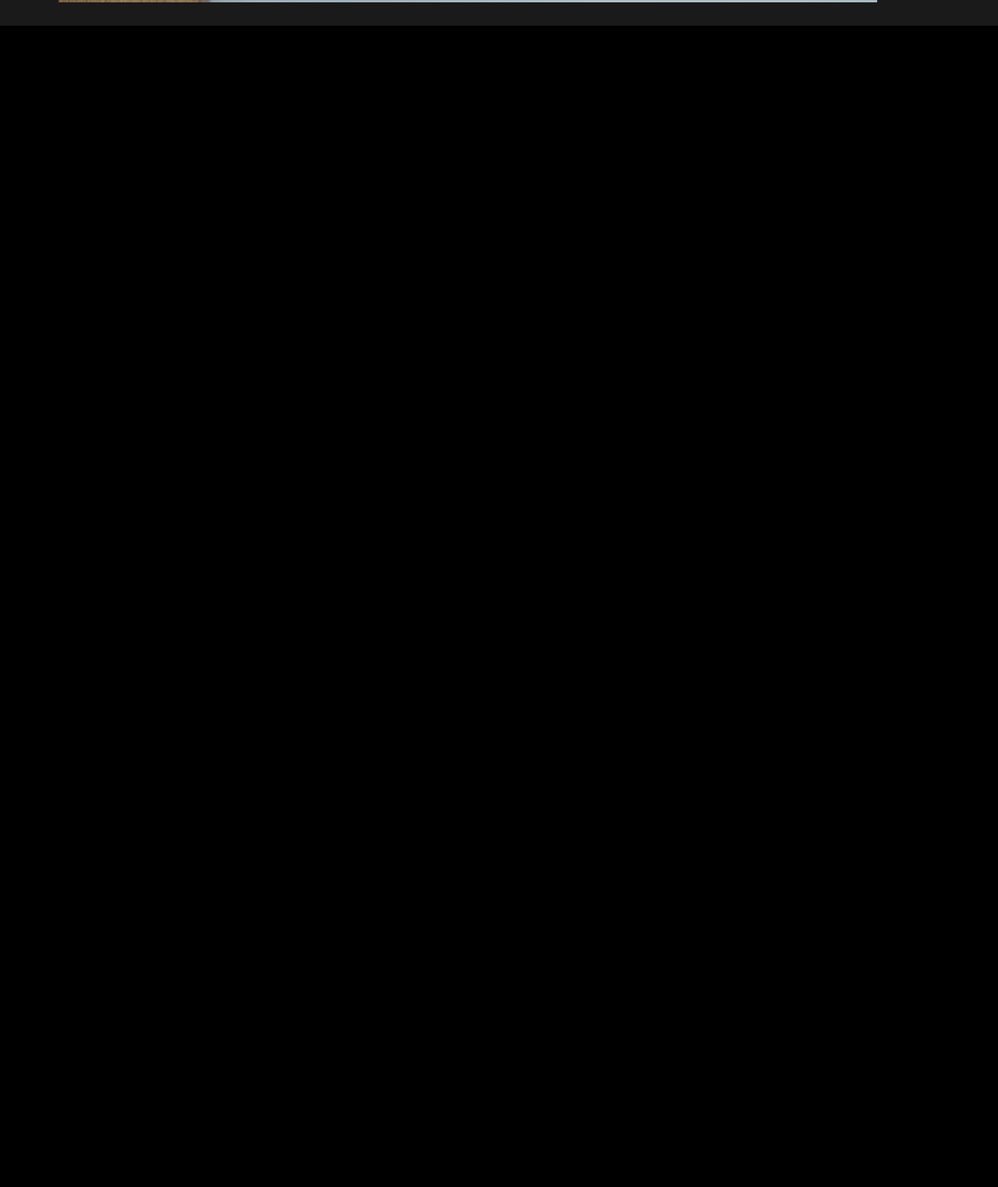
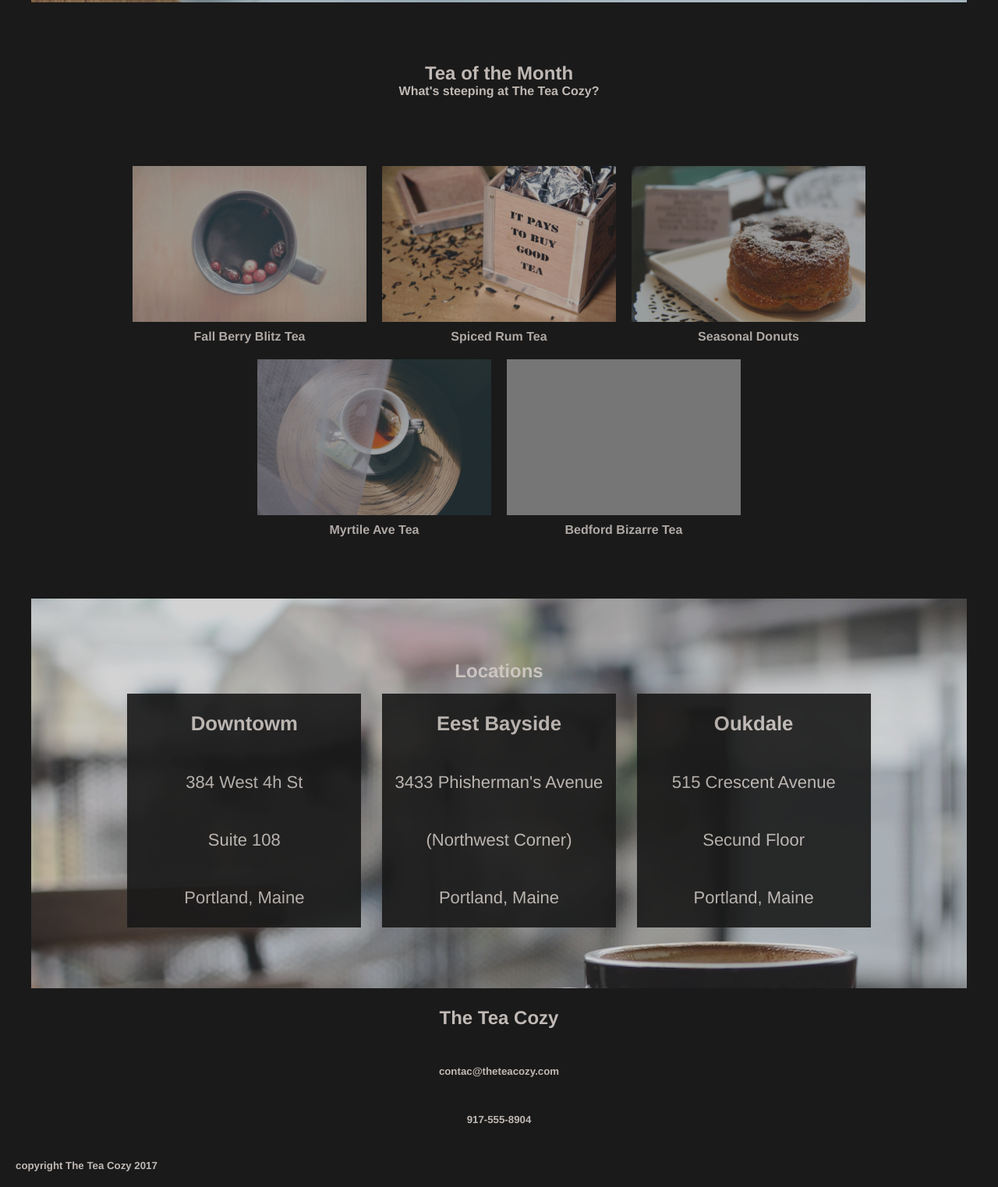
Before and after one commit to AbneSantos/aulas-de-html, a plain HTML site: page index.html in a window 1280 px wide. Shown: the part 767-2290 px from the top of the page at 78% size. Before the commit the page ends 800 px from the top, so only its background shows below. Drawn offline with Linux system fonts and the light colour scheme; grey boxes are pictures that could not be loaded.

Commit message:
tea
Signed-off-by: Abne Santos <112580977+AbneSantos@users.noreply.github.com>

```diff
--- a/index.html
+++ b/index.html
@@ -6,20 +6,86 @@
 </head>
   <body>
     <header>
-      <img src="./resources/img-tea-cozy-logo.png" alt="logo">
+      <div class="header">
+        <img src="resources/img-tea-cozy-logo.png" alt="logo photo">
 
-      <nav id="navbar">
-        <a href="#">Mission</a>
-        <a href="n">Featured Tea</a>
-        <a href="b">Locations</a>
-      </nav>
+        <nav>
+          <a href="#mission">Missions</a>
+          <a href="#tea">featured tea</a>
+          <a href="#locations">locations</a>
+        </nav>
+      </div>
     </header>
 
     <div class="container-1">
       <div class="item-1">
-        <h2>Mission</h2>
-        <h4>Handpick, Artesanally Curated,Free Range, Sustaintable, Small Bacht, Fair Trade, Organic Tea </h4>
+        <h2 id="mission">Our Mission</h2>
+        <h4>Handpicked, Artisanally curated, Free Range, Sustainable, Small Batch, Fair Trade, Organic Tea</h4>
       </div>
     </div>
+
+    <div class="container-2">
+      <h2 id="tea">Tea of the Month</h2>
+      <h4>What's steeping at The Tea Cozy?</h4>
+    </div>
+
+    <div class="container-3">
+      <div class="item-3">
+        <img src="resources/img-berryblitz.jpg" alt="">
+        <h4>Fall Berry Blitz Tea</h4>
+      </div>
+      <div class="item-3">
+        <img src="resources/img-spiced-rum.webp" alt="">
+        <h4>Spiced Rum Tea</h4>
+      </div>
+      <div class="item-3">
+        <img src="resources/img-donut.jpg" alt="">
+        <h4>Seasonal Donuts</h4>
+      </div>
+      <div class="item-3">
+        <img src="resources/img-myrtle-ave.jpg" alt="">
+        <h4>Myrtile Ave Tea</h4>
+      </div>
+      <div class="item-3">
+        <img src="resources/img-bedford-bizarre.jpg" alt="">
+        <h4>Bedford Bizarre Tea</h4>
+      </div>
+    </div>
+
+    <div class="container-4">
+      <h2 id="locations">Locations</h2>
+      <div class="items-4">
+        <div class="item-4">
+          <h3>Downtowm</h3>
+          <p>384 West 4h St</p>
+          <p>Suite 108</p>
+          <p>Portland, Maine</p>
+        </div>
+
+        <div class="item-4">
+          <h3>Eest Bayside</h3>
+          <p>3433 Phisherman's Avenue</p>
+          <p>(Northwest Corner)</p>
+          <p>Portland, Maine</p>
+        </div>
+
+        <div class="item-4">
+          <h3>Oukdale</h3>
+          <p>515 Crescent Avenue</p>
+          <p>Secund Floor</p>
+          <p>Portland, Maine</p>
+        </div>
+      </div>
+    </div>
+
+    <div class="container-5">
+      <h2>The Tea Cozy</h2>
+      <h5>contac@theteacozy.com</h5>
+      <h5>917-555-8904</h5>
+    </div>
+
+    <footer>
+      <h5>copyright The Tea Cozy 2017</h5>
+    </footer>
   </body>
 </html>
--- /dev/null
+++ b/resources/styles.css
@@ -0,0 +1,51 @@
+body {
+    margin: 0;
+    padding: 0;
+    display: flex;
+    justify-content: center;
+    align-items: center;
+    height: 100vh;
+    background-color: #f0f0f0;
+}
+
+.carousel {
+    display: flex;
+    overflow: hidden;
+    width: 300px;
+    height: 200px;
+}
+
+.carousel-slide {
+    flex: 0 0 100%;
+    transition: transform 0.3s ease-in-out;
+}
+
+.carousel-slide img {
+    width: 100%;
+    height: auto;
+}
+
+@keyframes slide {
+    0% {
+        transform: translateX(0);
+    }
+    100% {
+        transform: translateX(-100%);
+    }
+}
+
+@keyframes slide-back {
+    0% {
+        transform: translateX(-100%);
+    }
+    100% {
+        transform: translateX(0);
+    }
+}
+
+/* Uncomment the following code to add automatic sliding */
+/*
+.carousel-slide {
+    animation: slide 3s infinite alternate;
+}
+*/
--- a/style.css
+++ b/style.css
@@ -1,55 +1,140 @@
 *{
     font-family: helvetica;
-    color:  seashell;
+    color: seashell;
+    background-color: black;
     opacity: 0.9;
-    background-color: black;
-    margin: 0%;
-    padding: 0%;
+    padding: 0;
+    margin: 0;
+
 }
 
 header{
+    position: fixed;
+    z-index: 1;
+    top: 0px;
+    width: 100%;
+}
+
+.header{
+
     display: flex;
     justify-content: space-between;
+    align-items: center;
+    padding-left: 10px;
+    padding-right: 10px;
+    border-bottom: solid 1px;
     height: 69px;
-    width: 1240px;
-    align-items: center;
-    border-bottom: solid 1px;
-    position: fixed;
-    top: 0px;
+    width: 100%;
+}
+
+.header img{
+    height: 50px;
 
 }
 
-header img{
-    height: 50px;
+.header nav a{
     padding: 10px;
-}
-
-#navbar{
     font-size: 22px;
-    padding: 10px;
-    display: flex;
-    justify-content: space-around;
-    gap: 10px;
 }
 
 .container-1{
     margin-top: 70px;
-    background-image: url(./resources/img-mission-background.webp);
-    background-size: contain;
-    background-repeat: no-repeat;
-    background-position: center;
-    width: 1200px;
-    height: 700px;
     display: flex;
     justify-content: center;
     align-items: center;
+    flex-direction: column;
+    background-image: url(resources/img-mission-background.webp);
+    background-repeat: no-repeat;
+    background-position-x: center;
+    height: 700px;
 }
 
 .item-1{
-    height: 80px;
+    display: flex;
+    flex-direction: column;
+    align-items: center;
+    justify-content: center;
+    height: 100px;
     width: 1200px;
+}
+
+.container-2{
+    width: 1000px;
+    height: 200px;
     display: flex;
     flex-direction: column;
     justify-content: center;
     align-items: center;
+    margin: auto;
 }
+
+.container-3 {
+    display: flex;
+    flex-wrap: wrap;
+    width: 1000px;
+    justify-content: center;
+    margin: auto;
+}
+
+.item-3 img {
+    height: 200px;
+    width: 300px;
+    margin-bottom: 10px;
+}
+
+.item-3{
+    display: flex;
+    flex-direction: column;
+    justify-content: center;
+    align-items: center;
+    margin: 10px;
+}
+
+.container-4 {
+    display: flex;
+    justify-content: center;
+    align-items: center;
+    flex-direction: column;
+    background-image: url(resources/img-locations-background.jpg);
+    background-repeat: no-repeat;
+    background-position-x: center;
+    height: 500px;
+    margin-top: 69px;
+}
+
+.container-4 h2{
+    background-color: transparent;
+    margin-bottom: 15px;
+}
+
+.items-4 {
+    display: flex;
+    background-color: transparent;
+    justify-content: space-around;
+    align-items: center;
+    height: 300px;
+    width: 980px;
+    font-size: 22px;
+}
+
+.item-4 {
+    display: flex;
+    flex-direction: column;
+    justify-content: space-around;
+    align-items: center;
+    height: 300px;
+    width: 300px;
+    opacity: 1;
+}
+
+.container-5 {
+    display: flex;
+    flex-direction: column;
+    justify-content: space-around;
+    align-items: center;
+    height: 200px;
+}
+
+footer{
+    padding: 20px;
+}
```
Also changed, not shown: resources/index.html (added, +22 -0 lines).
